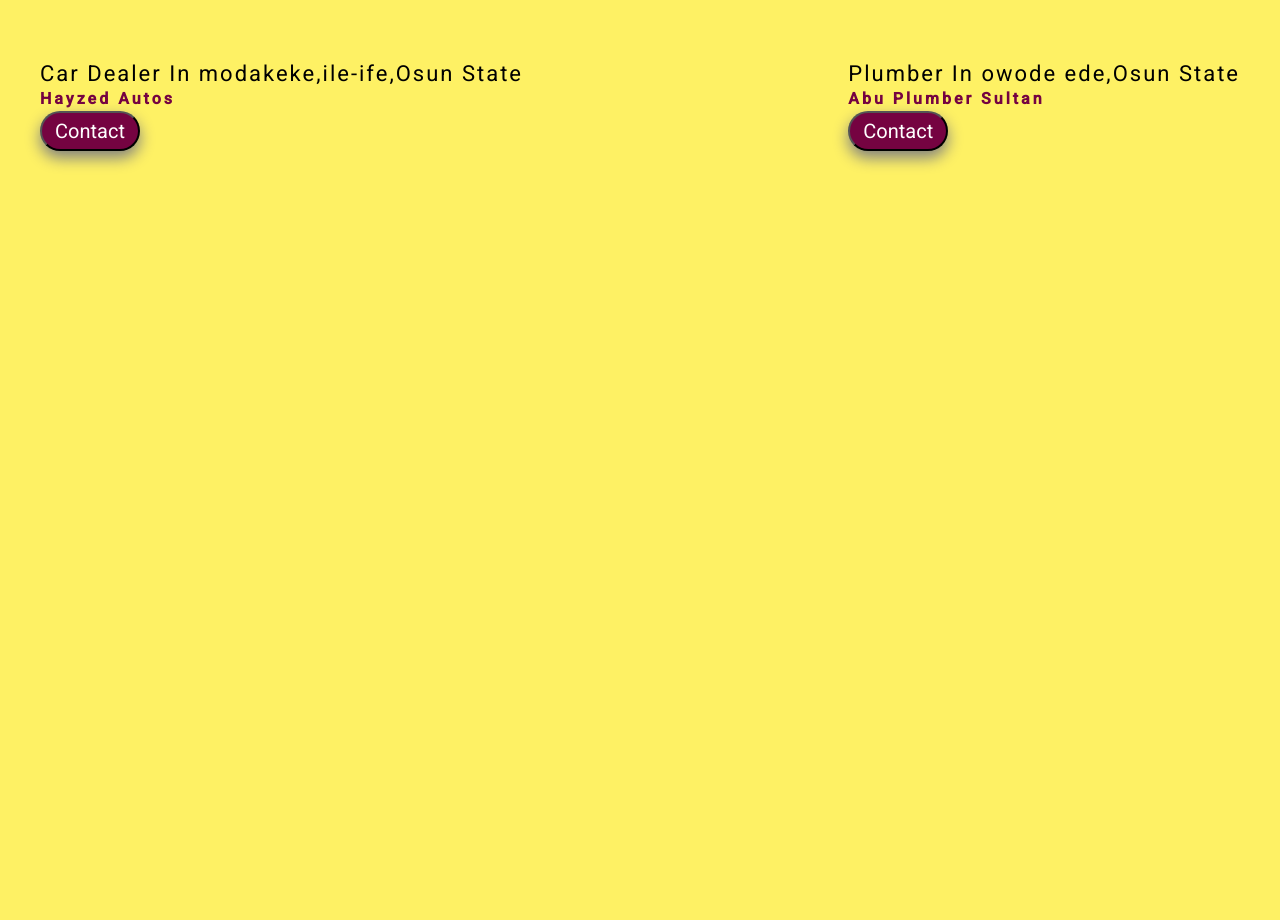
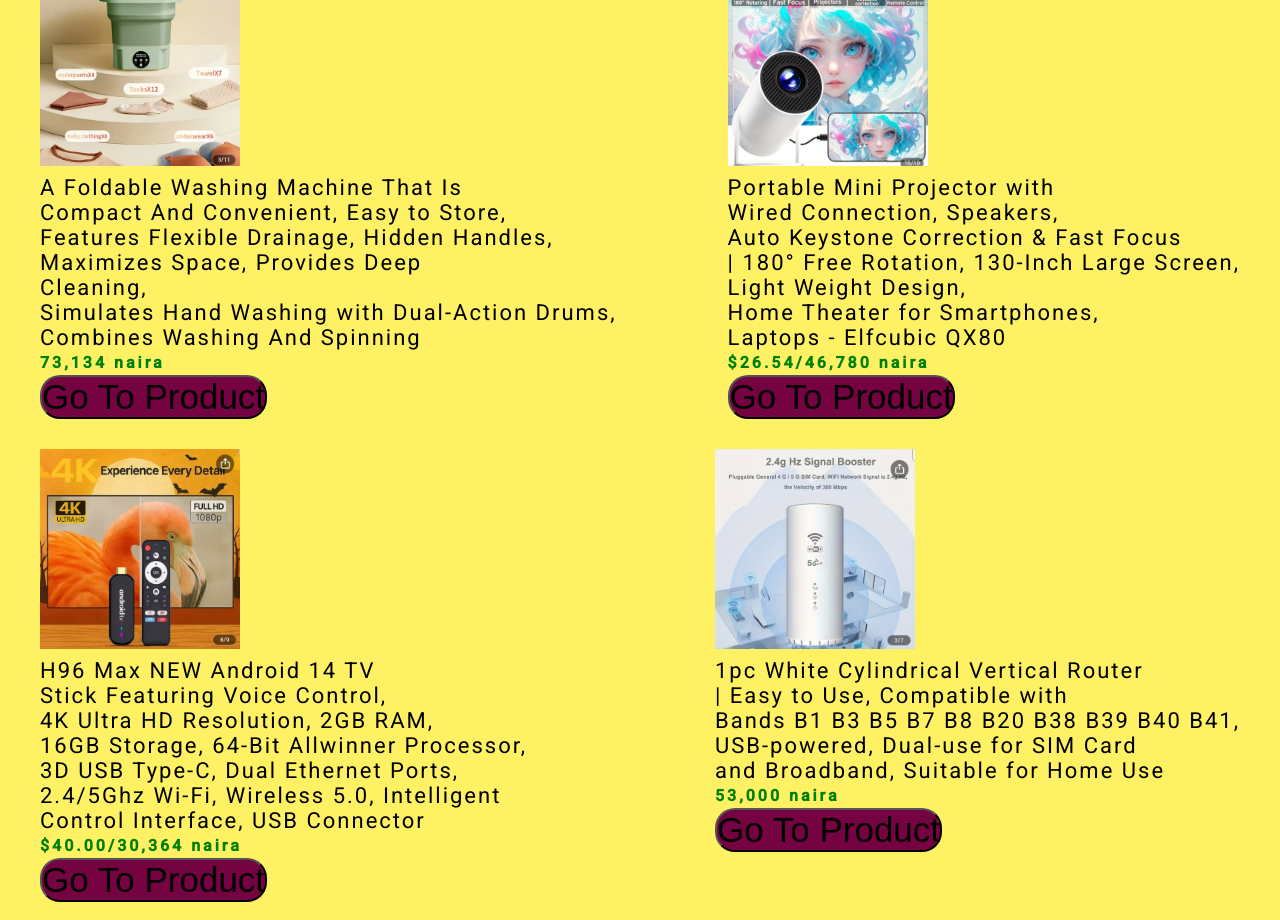
Before and after one commit to joshwaynereal/Saboshop, a plain HTML site: page physicalproduct.html in a window 1280 px wide. Shown: the part 174-1094 px from the top of the page. Before the commit the page ends 800 px from the top, so only its background shows below. Drawn offline with Linux system fonts and the light colour scheme.

Commit message:
Update physicalproduct.html with new content and styles

```diff
--- a/physicalproduct.html
+++ b/physicalproduct.html
@@ -1,7 +1,7 @@
 <!DOCTYPE html>
 <html>
 <head>
-<title>Local service providers lookup</title>
+<title>Mysaboshop/physical products</title>
 <link rel="preconnect" href="https://fonts.googleapis.com">
 <link rel="preconnect" href="https://fonts.gstatic.com" crossorigin>
 <link href="https://fonts.googleapis.com/css2?family=Roboto:wght@100;300;400;500&display=swap" rel="stylesheet">
@@ -41,7 +41,7 @@ padding: 0px 0px 80px 0px;
     {
     letter-spacing: 3px;
     display: inline-block;
-    border-bottom: 2px solid #750341;
+    border-bottom: 2px solid green;
     padding-bottom: 10px;
     }
     .container .search input
@@ -81,29 +81,106 @@ font-weight: 500;
     .container .product-list .product h4
     {
         padding: 3px 0px;
-        color: #750341;
+        color: green;
         font-weight: 700;
         letter-spacing: 3px;
         }
    </style>
 <body>
-<button style="color: white;width: 300px;height: 90px;background-color: #750341;font-size: 20px;border-radius: 20px;box-shadow: 0px 7px 15px gray;" onclick="document.location='Addyourservice.html'">Add Your Service Here For Free</button>
 <div class="container-fluid">
 <div class="container">
 <div class="search">
-<h1>All Services</h1>
+<h1 style="color: #750341;">All Products</h1>
 <input type="text" name="" id="find" placeholder="search here...." onkeyup="search()">
 </div>
 <div class="product-list">
 <div class="product">
-<h3>Car Dealer In modakeke,ile-ife,Osun State</h3>
-<h4> Hayzed Autos</h4>
-<button style="color: white;width: 100px;height: 40px;background-color: #750341;font-size: 20px;border-radius: 20px;box-shadow: 0px 7px 15px gray;" onclick="document.location='https://wa.me/c/2348060920431'">Contact</button>
+<img src="miniwasher.png" width="200" height="200">
+<h3>A Foldable Washing Machine That Is
+    <br>
+     Compact And Convenient, Easy to Store,
+    <br>
+     Features Flexible Drainage, Hidden Handles,
+     <br>
+      Maximizes Space, Provides Deep
+     <br>
+     Cleaning,
+     <br>
+     Simulates Hand Washing with Dual-Action Drums,
+     <br>
+      Combines Washing And Spinning</h3>
+<h4>73,134 naira</h4>
+<button onclick="window.location.href='https://temu.to/k/exbo9p2ixhi'">Go To Product</button>
 </div>
 <div class="product">
-<h3>Plumber In owode ede,Osun State</h3>
-<h4>Abu Plumber Sultan</h4>
-<button style="color: white;width: 100px;height: 40px;background-color: #750341;font-size: 20px;border-radius: 20px;box-shadow: 0px 7px 15px gray;" onclick="document.location='https://wa.me/c/2347061647373'">Contact</button>
+<img src="portableprojector.png" width="200" height="200">
+<h3>Portable Mini Projector with
+    <br>
+    Wired Connection, Speakers,
+    <br>
+    Auto Keystone Correction & Fast Focus
+    <br>
+     | 180° Free Rotation, 130-Inch Large Screen,
+    <br>
+    Light Weight Design,
+    <br>
+    Home Theater for Smartphones,
+    <br>
+     Laptops - Elfcubic QX80</h3>
+<h4>$26.54/46,780 naira</h4>
+<button onclick="window.location.href='https://temu.to/k/efs93sulhac'">Go To Product</button>
+</div>
+<div class="product">
+<img src="tvstick.png" width="200" height="200">
+<h3>H96 Max NEW Android 14 TV
+    <br>
+    Stick Featuring Voice Control,
+    <br>
+    4K Ultra HD Resolution, 2GB RAM,
+    <br>
+     16GB Storage, 64-Bit Allwinner Processor,
+     <br>
+      3D USB Type-C, Dual Ethernet Ports,
+    <br>
+     2.4/5Ghz Wi-Fi, Wireless 5.0, Intelligent
+     <br>
+      Control Interface, USB Connector</h3>
+<h4>$40.00/30,364 naira</h4>
+<button onclick="window.location.href='https://temu.to/k/ecjdix48c8u'">Go To Product</button>
+</div>
+<div class="product">
+    <img src="router.png" width="200" height="200">
+    <h3>1pc White Cylindrical Vertical Router
+        <br>
+        | Easy to Use, Compatible with
+        <br>
+         Bands B1 B3 B5 B7 B8 B20 B38 B39 B40 B41,
+         <br>
+         USB-powered, Dual-use for SIM Card
+         <br>
+         and Broadband, Suitable for Home Use</h3>
+    <h4>53,000 naira</h4>
+    <button onclick="window.location.href='https://temu.to/k/e3c8wa2w9lf'">Go To Product</button>
+    </div>
+    <div class="product">
+    <img src="electricclipper.png" width="200" height="200">
+    <h3>4pcs WEEME Men's Grooming Kit with
+        <br>
+         USB- Fast-Charging Clipper, T-Trimmer,
+         <br>
+          Razor & Nose Hair Trimmer</h3>
+    <h4>$42.30/33,817 naira</h4>
+    <button onclick="window.location.href='https://temu.to/k/evd7tui37nb'">Go To Product</button>
+    <style>
+        button{
+            font-size: 35px;
+            background-color: #750341;
+            border-radius: 20px;
+            font-family: sans-serif;
+
+        }
+    </style>
+    </div>
 </div>
 </div>
 </div>
```
